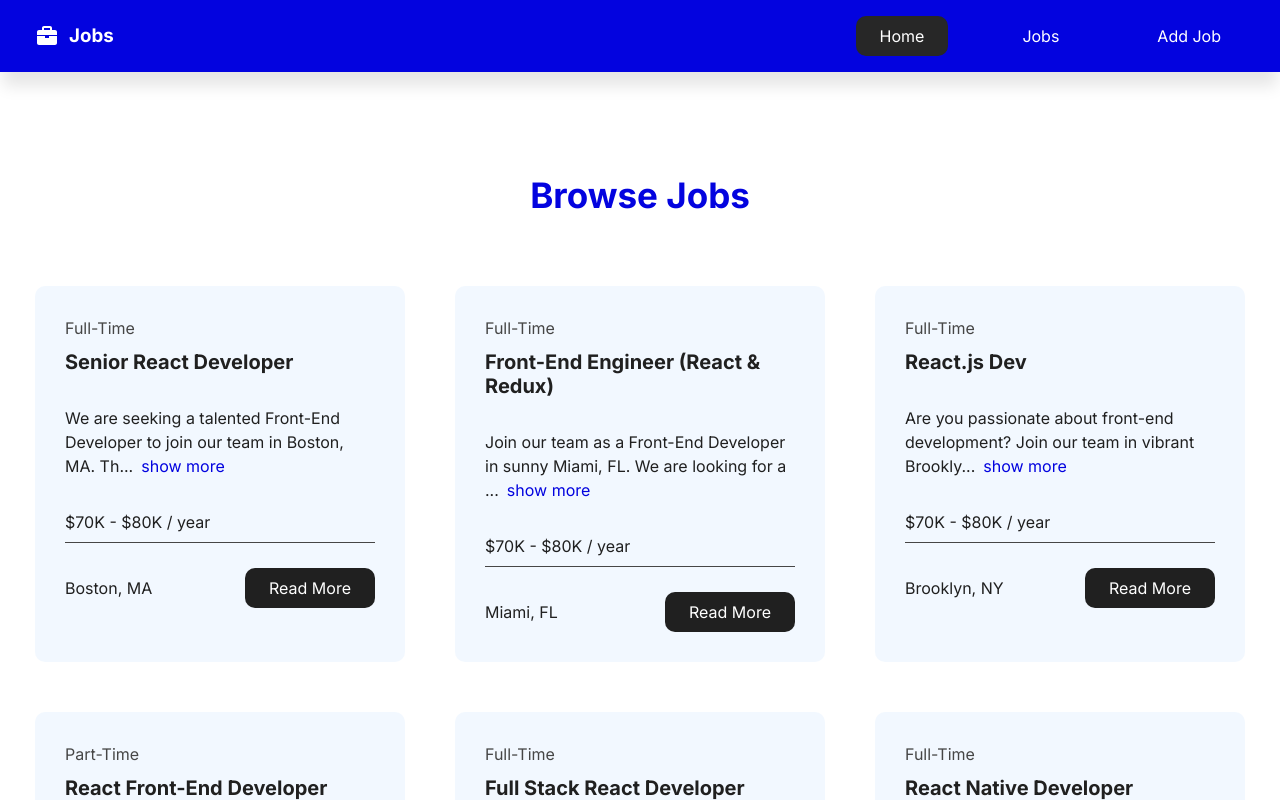
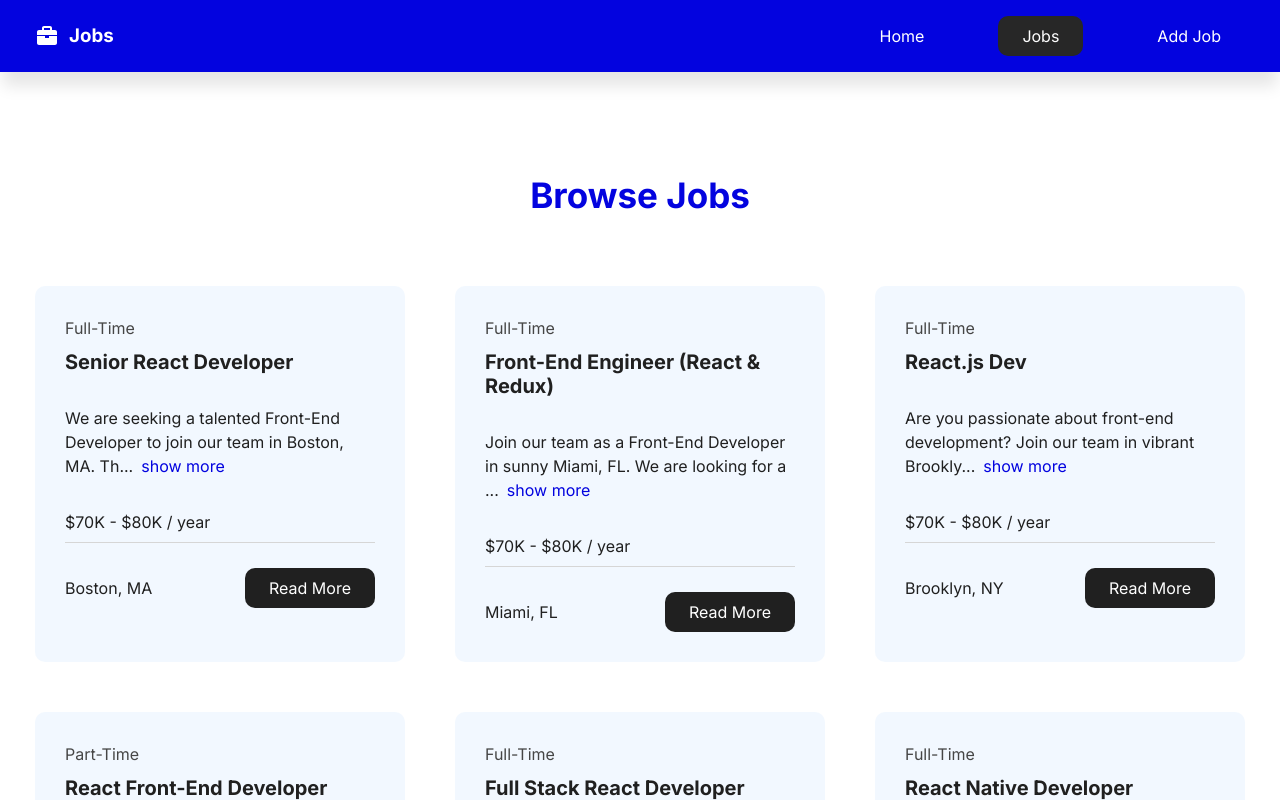
Before and after one commit to qkenn/jobs-bank, a React (Vite) app: page /jobs in a window 1280 px wide. Shown: the top 800 px of the page. Built offline with nearby package versions, Linux system fonts and the light colour scheme; data requests are answered from the project's data file.

Commit message:
Fetch jobs from json-server

```diff
--- a/package.json
+++ b/package.json
@@ -7,7 +7,8 @@
     "dev": "vite",
     "build": "vite build",
     "lint": "eslint . --ext js,jsx --report-unused-disable-directives --max-warnings 0",
-    "preview": "vite preview"
+    "preview": "vite preview",
+    "server": "json-server --watch src/jobs.json --port 8000"
   },
   "dependencies": {
     "normalize.css": "^8.0.1",
@@ -23,6 +24,7 @@
     "eslint-plugin-react": "^7.34.1",
     "eslint-plugin-react-hooks": "^4.6.0",
     "eslint-plugin-react-refresh": "^0.4.6",
+    "json-server": "^1.0.0-alpha.23",
     "sass": "^1.72.0",
     "vite": "^5.2.0"
   }
--- a/src/components/Header.jsx
+++ b/src/components/Header.jsx
@@ -1,33 +1,35 @@
-import { Link } from "react-router-dom";
+import { NavLink } from "react-router-dom";
 import logoIcon from "../assets/bxs-briefcase.svg";
 
 export default function Header() {
+  const navClass = ({ isActive }) =>
+    isActive ? "nav__link nav__link--active" : "nav__link";
   return (
     <>
       <header className="header">
         <div className="wrapper">
           <div className="flex flex--navbar">
-            <Link to="/" className="flex flex--logo">
+            <NavLink to="/" className="flex flex--logo">
               <img src={logoIcon} alt="logo-icon" />
               <h3>Jobs</h3>
-            </Link>
+            </NavLink>
 
             <nav className="nav nav--primary">
               <ul className="flex flex--nav">
                 <li>
-                  <Link to="/" className="nav__link nav__link--active">
+                  <NavLink to="/" className={navClass}>
                     Home
-                  </Link>
+                  </NavLink>
                 </li>
                 <li>
-                  <Link to="/jobs" className="nav__link">
+                  <NavLink to="/jobs" className={navClass}>
                     Jobs
-                  </Link>
+                  </NavLink>
                 </li>
                 <li>
-                  <Link to="/add-job" className="nav__link">
+                  <NavLink to="/add-job" className={navClass}>
                     Add Job
-                  </Link>
+                  </NavLink>
                 </li>
               </ul>
             </nav>
--- a/src/components/JobListings.jsx
+++ b/src/components/JobListings.jsx
@@ -1,10 +1,29 @@
+import { useState, useEffect } from "react";
 import { Link } from "react-router-dom";
-import jobs from "../jobs.json";
 import JobListing from "./JobListing";
 
 export default function JobListings({ isHome }) {
-  let previewJobs;
-  isHome ? (previewJobs = jobs.slice(0, 3)) : (previewJobs = jobs);
+  const [jobs, setJobs] = useState([]);
+  const [isLoading, setIsLoading] = useState(true);
+
+  useEffect(() => {
+    const fetchJobs = async () => {
+      const apiUrl = isHome
+        ? "http://localhost:8000/jobs?_limit=3"
+        : "http://localhost:8000/jobs";
+      try {
+        const res = await fetch(apiUrl);
+        const data = await res.json();
+        setJobs(data);
+      } catch (error) {
+        console.log(error);
+      } finally {
+        setIsLoading(false);
+      }
+    };
+
+    fetchJobs();
+  }, [isHome]);
 
   return (
     <>
@@ -13,9 +32,13 @@ export default function JobListings({ isHome }) {
           <h2 className="headline">Browse Jobs</h2>
 
           <div className="grid grid--job-listings">
-            {previewJobs.map((job) => {
-              return <JobListing job={job} key={job.id} />;
-            })}
+            {isLoading ? (
+              <h2>It&apos;s still loading</h2>
+            ) : (
+              jobs.map((job) => {
+                return <JobListing job={job} key={job.id} />;
+              })
+            )}
           </div>
 
           <div className="btn-wrap">
--- a/src/jobs.json
+++ b/src/jobs.json
@@ -1,4 +1,5 @@
-[
+{
+  "jobs": [
     {
       "id": "1",
       "title": "Senior React Developer",
@@ -84,3 +85,4 @@
       }
     }
   ]
+}
--- a/src/pages/JobsPage.jsx
+++ b/src/pages/JobsPage.jsx
@@ -3,7 +3,7 @@ import JobListings from "../components/JobListings";
 export default function JobsPage() {
   return (
     <>
-      <JobListings />
+      <JobListings isHome={false} />
     </>
   );
 }
--- a/src/scss/components/_job.scss
+++ b/src/scss/components/_job.scss
@@ -25,6 +25,6 @@
 
   &__salary {
     padding-bottom: 0.5em;
-    border-bottom: 1px solid $light-gray;
+    border-bottom: 1px solid rgb(214, 214, 214);
   }
 }
```
Also changed, not shown: 1 other file (tests, documents, lock files or other folders). Lines whose indentation alone changed are shown as unchanged.
